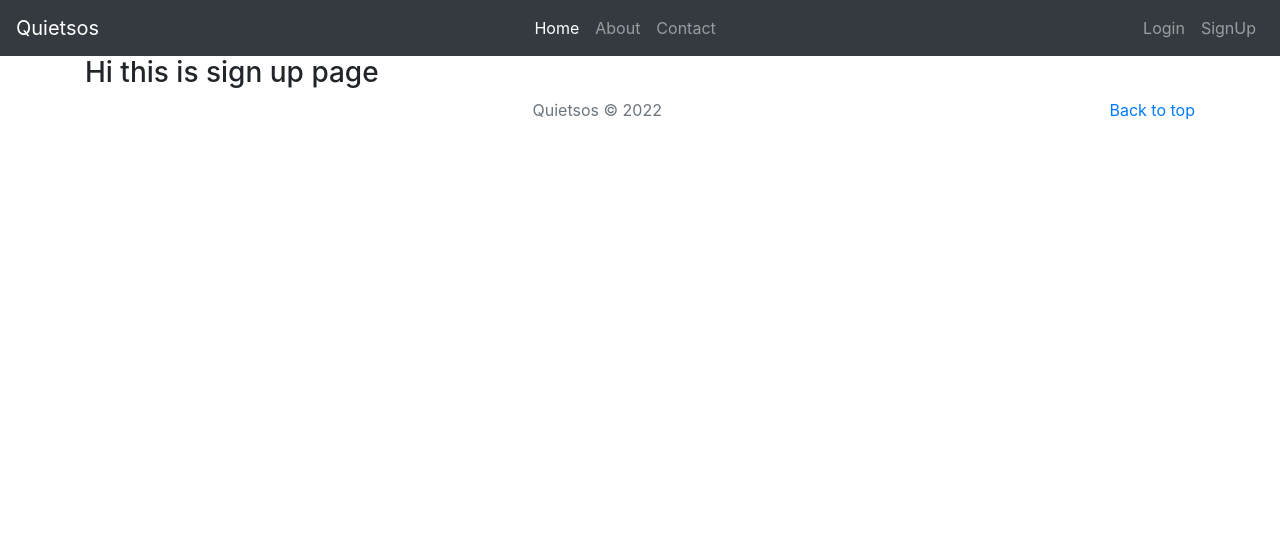
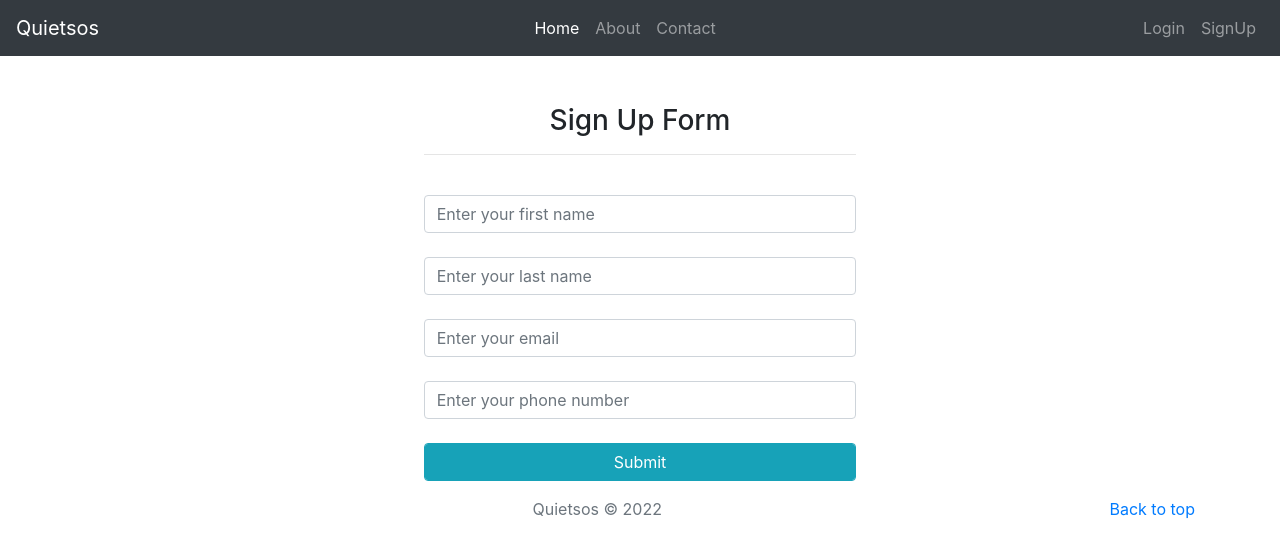
Before and after one commit to quietsos/Blog_site, a Django app: page /auth/signup/ in a window 1280 px wide. Shown: the top 558 px of the page. Run offline with Django 3.2, Linux system fonts and the light colour scheme.

Commit message:
Signup form

```diff
--- a/practice/accountapp/admin.py
+++ b/practice/accountapp/admin.py
@@ -1,4 +1,7 @@
 from django.contrib import admin
 from .models import Login
+from .models import Signup
+
 
 admin.site.register(Login)
+admin.site.register(Signup)
--- a/practice/accountapp/views.py
+++ b/practice/accountapp/views.py
@@ -1,8 +1,9 @@
+from multiprocessing.context import ForkContext
 from django.shortcuts import render
 
 
 from .models import Login
-
+from .models import Signup
 
 def user_login(request):
 
@@ -19,10 +20,35 @@ def user_login(request):
 
 
 
-    return render(request,'./auth/login.html')
+    return render(request,'./auth/login.html', {})
 
 
 
 
 def sign_up(request):
+
+
+    if request.method == 'POST':
+        firstname = request.POST.get('firstname')
+        lastname = request.POST.get('lastname')
+        email = request.POST.get('email')
+        phone = request.POST.get('phone')
+
+
+        signupData = Signup()
+        signupData.sfirstname = firstname
+        signupData.slastname = lastname
+        signupData.semail = email
+        signupData.sphone = phone
+
+
+        signupData.save()
+
+
+
+
+
+
+
+
     return render(request,'./auth/signup.html', {})
--- a/practice/templates/auth/signup.html
+++ b/practice/templates/auth/signup.html
@@ -4,6 +4,21 @@
 
 {% block content %}
 
-<h3> Hi this is sign up page</h3>
+    <div class="container col-md-5 offset=3 mt-5">
+        <form action="" method="POST" class="form-group">
+            {% csrf_token %}
+
+            <h3 class="text-center">Sign Up Form</h3><hr><br>
+
+            <input type="text" class="form-control" name="firstname" id="Firstname" placeholder="Enter your first name"><br>
+            <input type="text" class="form-control" name="lastname" id="Lastname" placeholder="Enter your last name"><br>
+            <input type="email" class="form-control" name="email" id="email" placeholder="Enter your email"><br>
+            <input type="text" class="form-control" name="phone" id="phone" placeholder="Enter your phone number"><br>
+            <input type="submit" class="btn btn-info form-control" value="Submit">
+
+
+        </form>
+
+    </div>
 
 {% endblock %}
```
Also changed, not shown: practice/accountapp/models.py (+13 -0 lines), practice/accountapp/migrations/0003_signup.py (added), practice/db.sqlite3.
